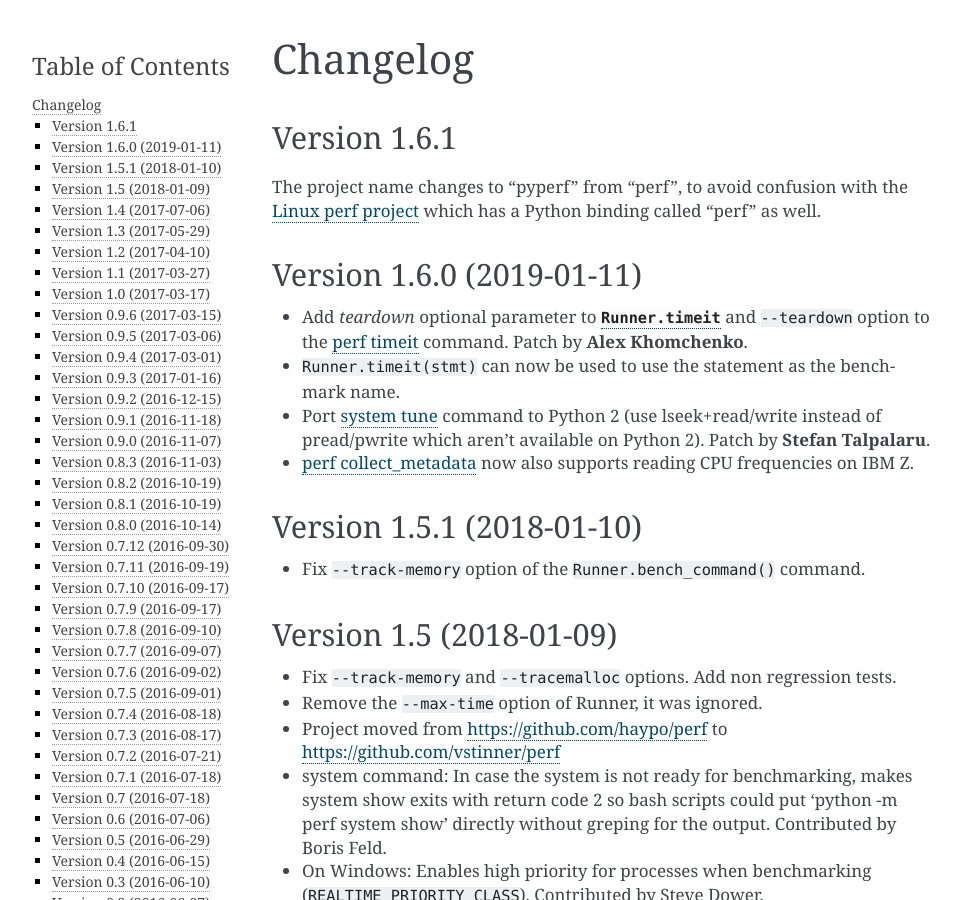
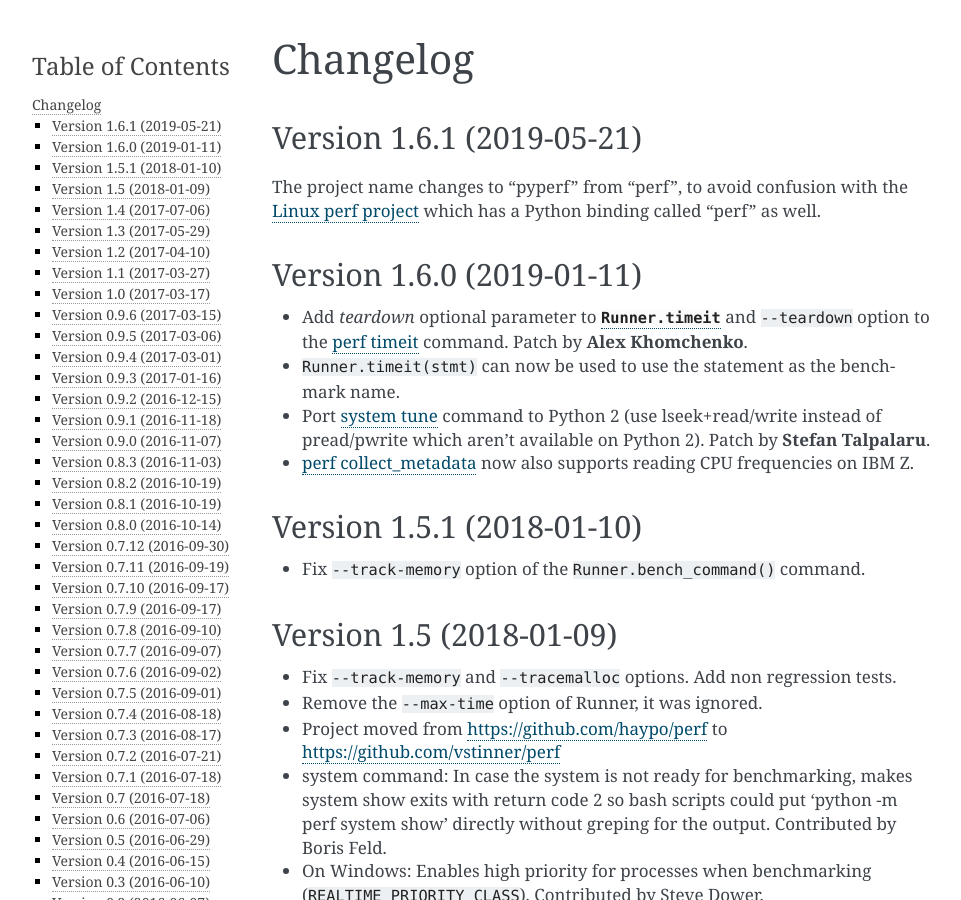
Before and after one commit to psf/pyperf, a Sphinx documentation site: the page built from doc/changelog.rst, in a window 1280 px wide and 900 px high. Shown: the whole window, without its empty margins (148-1109 px from the left). Built offline with Sphinx 7.4.7, drawn with Linux system fonts in a browser that asks for light colours.

Commit message:
prepare 1.6.1 release

```diff
--- a/doc/changelog.rst
+++ b/doc/changelog.rst
@@ -1,8 +1,8 @@
 Changelog
 =========
 
-Version 1.6.1
--------------
+Version 1.6.1 (2019-05-21)
+--------------------------
 
 The project name changes to "pyperf" from "perf", to avoid confusion
 with the `Linux perf project <https://perf.wiki.kernel.org/>`_ which has
```
